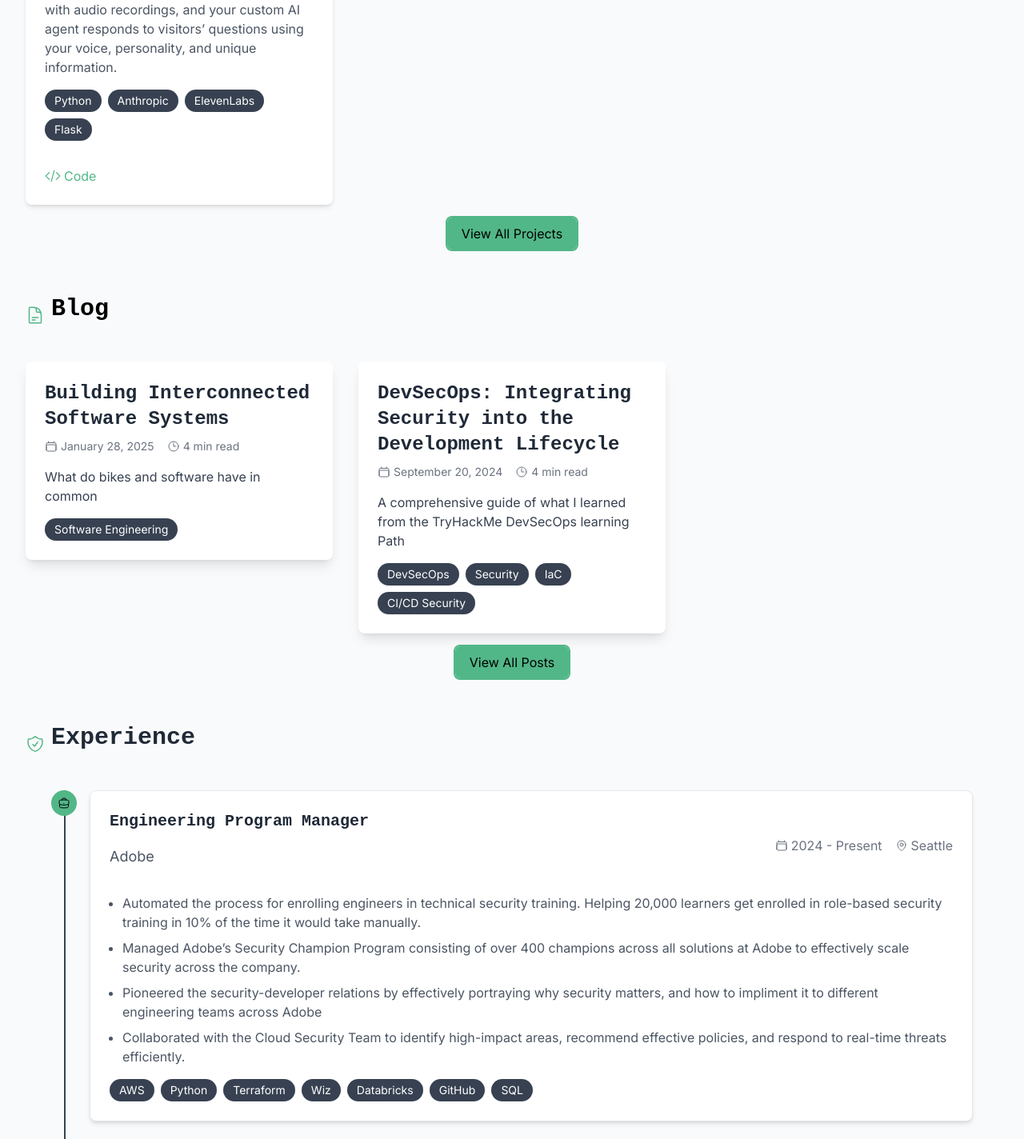
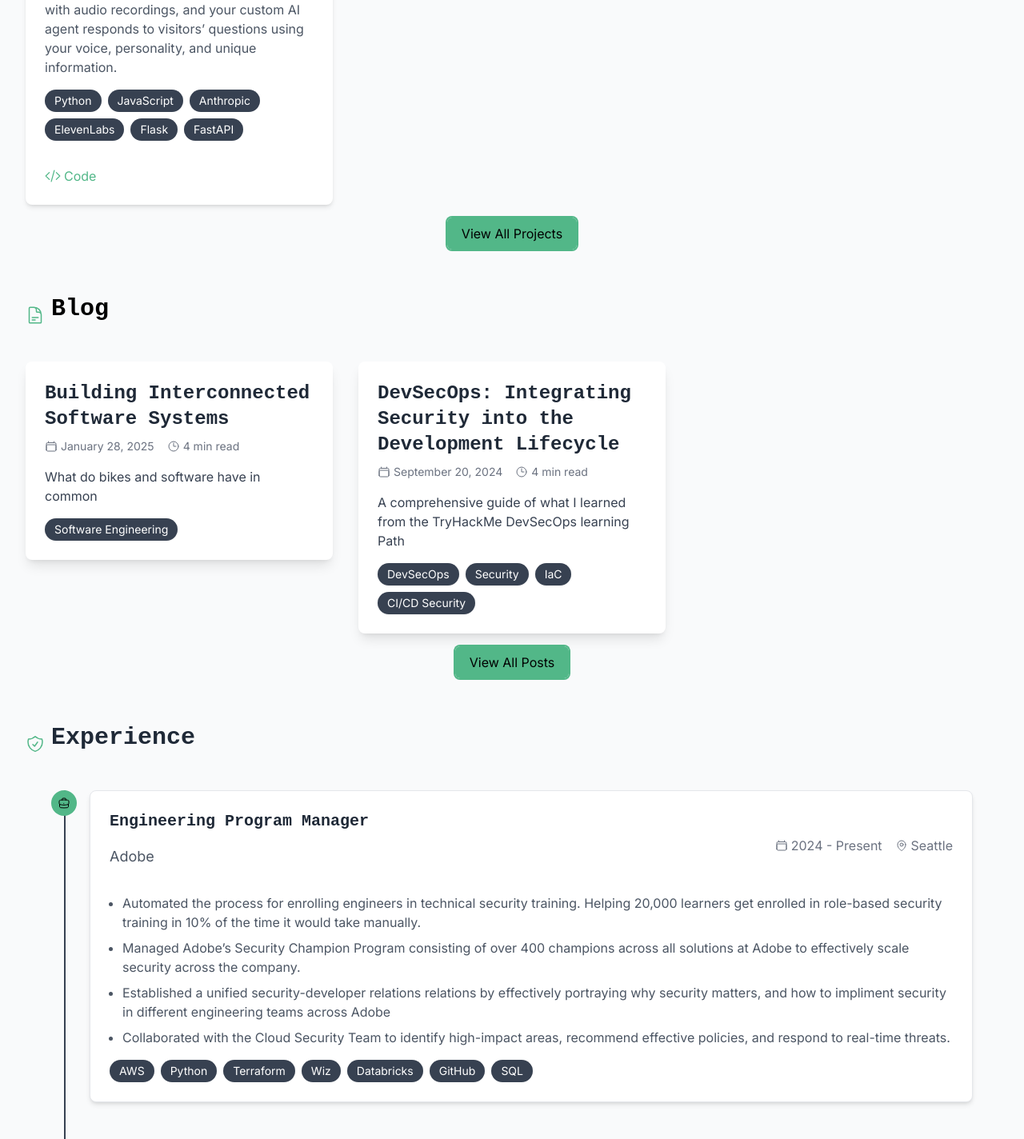
Before and after one commit to technolifts/portfolio-website, a Next.js app: page / in a window 1280 px wide. Shown: the part 1729-3153 px from the top of the page at 80% size. Built offline with nearby package versions, Linux system fonts and the light colour scheme.

Commit message:
Update projects and experieneces

```diff
--- a/src/content/experience.ts
+++ b/src/content/experience.ts
@@ -22,8 +22,8 @@ export interface Experience {
       description: [
         'Automated the process for enrolling engineers in technical security training. Helping 20,000 learners get enrolled in role-based security training in 10% of the time it would take manually.',
         'Managed Adobe’s Security Champion Program consisting of over 400 champions across all solutions at Adobe to effectively scale security across the company. ',
-        'Pioneered the security-developer relations by effectively portraying why security matters, and how to impliment it to different engineering teams across Adobe',
-        'Collaborated with the Cloud Security Team to identify high-impact areas, recommend effective policies, and respond to real-time threats efficiently.'
+        'Established a unified security-developer relations relations by effectively portraying why security matters, and how to impliment security in different engineering teams across Adobe',
+        'Collaborated with the Cloud Security Team to identify high-impact areas, recommend effective policies, and respond to real-time threats.'
       ],
       technologies: ['AWS', 'Python', 'Terraform', 'Wiz', 'Databricks', 'GitHub', 'SQL'],
       type: 'security'
--- a/src/content/projects.ts
+++ b/src/content/projects.ts
@@ -52,7 +52,7 @@ export interface Project {
         id: 'presence.ai',
         title: 'Presence AI - Your Personal AI Voice Agent',
         description: 'Most personal portfolios rely on static text and design to stand out. Presence ai transforms this experience by letting visitors interact with you through conversation — just like a phone call. Answer a few questions with audio recordings, and your custom AI agent responds to visitors’ questions using your voice, personality, and unique information.',
-        technologies: ['Python', 'Anthropic', 'ElevenLabs', 'Flask'],
+        technologies: ['Python', 'JavaScript', 'Anthropic', 'ElevenLabs', 'Flask', 'FastAPI'],
         githubUrl: 'https://github.com/technolifts/presence',
         featured: true,
         category: 'security'
```
